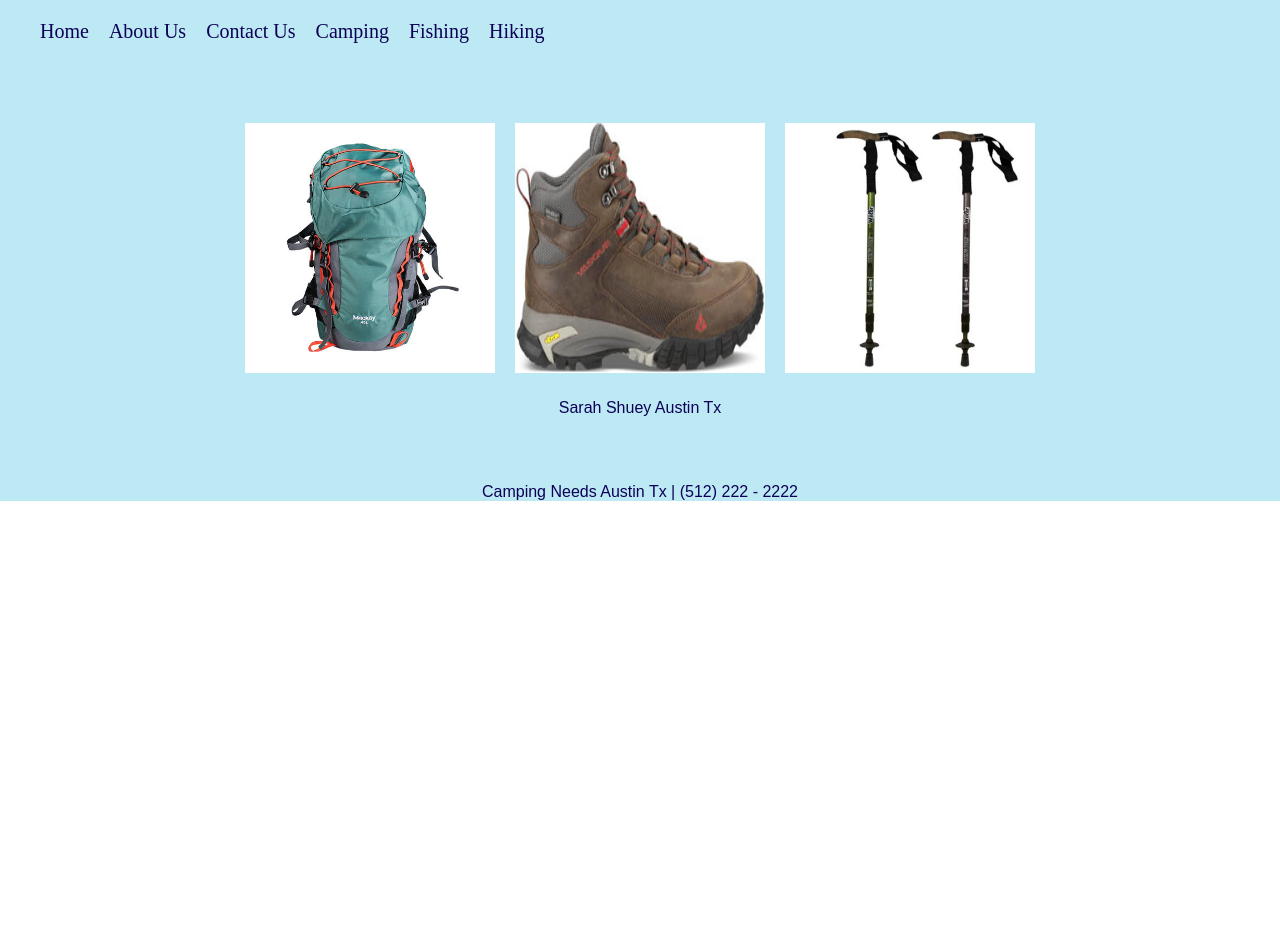
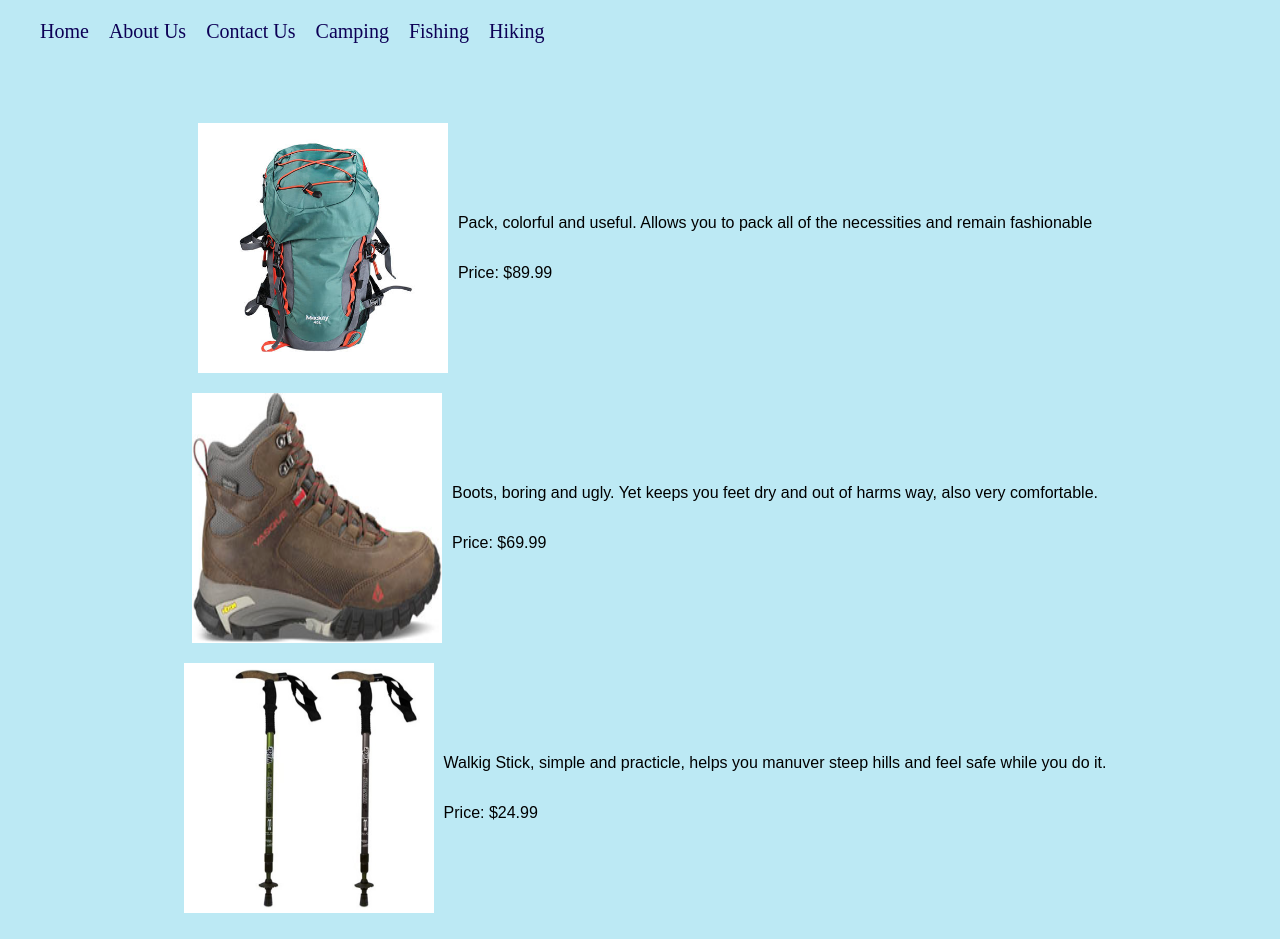
Before and after one commit to sarahshuey/weeklyPortfolio, a React (Create React App) app: page /HikingGear in a window 1280 px wide. Shown: the top 939 px of the page. Before the commit the page ends 800 px from the top, so only its background shows below. Built offline with nearby package versions, Linux system fonts and the light colour scheme.

Commit message:
prices and descriptions

```diff
--- a/src/components/App.js
+++ b/src/components/App.js
@@ -4,12 +4,25 @@ import image from '../images/campingneeds.jpg'
 
 class App extends Component {
   render() {
+    let aboutStyle = {
+      "backgroundColor": "#bce9f4",
+      "backgroundSize": "cover",
+      "backgroundPosition": "top",
+      "height": "50%",
+      "fontFamily": "Arizonia",
+      "padding": "50px",
+      "textAlign":"center"
+    }
+    let imgStyle={
+      "backgroundImage":"image",
+      "backgroundSize": "cover",
+    }
     return (
-      <div className="App">
-        <div className="image" style={{ display:"flex", flexDirection:"row", justifyContent:"center"}}>
+      <div className="App" style={aboutStyle}>
+        <div className="image" style={imgStyle}>
           <h2>Welcome to Camping Needs</h2>
         </div>
-        <img style={{width: 250, height: 250, padding:"10px"}} src={image} alt="img"></img>
+        <img style={{width: 800, height: 750, padding:"10px", backgroundColor:"#bce9f4"}} src={image} alt="img"></img>
       </div>
     );
   }
--- a/src/components/CampingNeeds.js
+++ b/src/components/CampingNeeds.js
@@ -19,10 +19,28 @@ export default class Portfolio extends Component {
     return(
       <div className="app-body findus offset col-lg-10 col-lg-offset-1">
         <section className="row" style={style}>
-        <div className="image" style={{ display:"flex", flexDirection:"row", justifyContent:"center"}}>
+        <div className="image" style={{ display:"flex", flexDirection:"column", justifyContent:"center"}}>
+        <div className="about" style={{ display:"flex", flexDirection:"row", justifyContent:"center"}}>
         <img style={{width: 250, height: 250, padding:"10px"}} src={image} alt="img"></img>
+        <div className="about" style={{ display:"flex", flexDirection:"column", justifyContent:"center"}}>
+        <p> Chair, to sit while roasting marshmellows </p>
+        <p> Price: $19.99</p>
+        </div>
+        </div>
+        <div className="about" style={{ display:"flex", flexDirection:"row", justifyContent:"center"}}>
           <img style={{width: 250, height: 250, padding:"10px"}} src={image2} alt="img"/>
+          <div className="about" style={{ display:"flex", flexDirection:"column", justifyContent:"center"}}>
+          <p> Sleeping Bag, because bears are afraid of sharks </p>
+          <p> Price: $49.99</p>
+          </div>
+          </div>
+          <div className="about" style={{ display:"flex", flexDirection:"row", justifyContent:"center"}}>
           <img style={{width: 250, height: 250, padding:"10px"}} src={image3} alt="img"/>
+          <div className="about" style={{ display:"flex", flexDirection:"column", justifyContent:"center"}}>
+          <p> Tent, colorful and useful. Keeps you dry and away from the elements </p>
+          <p> Price: $109.99</p>
+          </div>
+          </div>
           </div>
           <div className="col-lg-8 map">
             <a href="/" style={subHeadings}><p className="primary-text">Sarah Shuey Austin Tx</p></a>
--- a/src/components/FishingTackle.js
+++ b/src/components/FishingTackle.js
@@ -19,10 +19,28 @@ export default class Portfolio extends Component {
     return(
       <div className="app-body findus offset col-lg-10 col-lg-offset-1">
         <section className="row" style={style}>
-        <div className="image" style={{ display:"flex", flexDirection:"row", justifyContent:"center"}}>
+        <div className="image" style={{ display:"flex", flexDirection:"column", justifyContent:"center"}}>
+        <div className="about" style={{ display:"flex", flexDirection:"row", justifyContent:"center"}}>
         <img style={{width: 250, height: 250, padding:"10px"}} src={image} alt="img"></img>
+        <div className="about" style={{ display:"flex", flexDirection:"column", justifyContent:"center"}}>
+        <p> Bait, you wont catch a fish without this! </p>
+        <p> Price: $9.99</p>
+        </div>
+        </div>
+        <div className="about" style={{ display:"flex", flexDirection:"row", justifyContent:"center"}}>
           <img style={{width: 250, height: 250, padding:"10px"}} src={image2} alt="img"/>
+          <div className="about" style={{ display:"flex", flexDirection:"column", justifyContent:"center"}}>
+          <p> Tackle Box, place to store your bait </p>
+          <p> Price: $39.99</p>
+          </div>
+          </div>
+          <div className="about" style={{ display:"flex", flexDirection:"row", justifyContent:"center"}}>
           <img style={{width: 250, height: 250, padding:"10px"}} src={image3} alt="img"/>
+          <div className="about" style={{ display:"flex", flexDirection:"column", justifyContent:"center"}}>
+          <p> Fishing Rod, a place for the bait and fish to come together </p>
+          <p> Price: $99.99</p>
+          </div>
+          </div>
           </div>
           <div className="col-lg-8 map">
             <a href="/" style={subHeadings}><p className="primary-text">Sarah Shuey Austin Tx</p></a>
--- a/src/components/HikingGear.js
+++ b/src/components/HikingGear.js
@@ -18,11 +18,29 @@ export default class Portfolio extends Component {
     }
     return(
       <div className="app-body findus offset col-lg-10 col-lg-offset-1">
-        <section className="row" style={style}>
-        <div className="image" style={{ display:"flex", flexDirection:"row", justifyContent:"center"}}>
-        <img style={{width: 250, height: 250, padding:"10px"}} src={image} alt="img"></img>
+          <section className="row" style={style}>
+          <div className="image" style={{ display:"flex", flexDirection:"column", justifyContent:"center"}}>
+          <div className="about" style={{ display:"flex", flexDirection:"row", justifyContent:"center"}}>
+          <img style={{width: 250, height: 250, padding:"10px"}} src={image} alt="img"></img>
+          <div className="about" style={{ display:"flex", flexDirection:"column", justifyContent:"center"}}>
+          <p> Pack, colorful and useful. Allows you to pack all of the necessities and remain fashionable </p>
+          <p> Price: $89.99</p>
+          </div>
+          </div>
+          <div className="about" style={{ display:"flex", flexDirection:"row", justifyContent:"center"}}>
           <img style={{width: 250, height: 250, padding:"10px"}} src={image2} alt="img"/>
+          <div className="about" style={{ display:"flex", flexDirection:"column", justifyContent:"center"}}>
+          <p> Boots, boring and ugly. Yet keeps you feet dry and out of harms way, also very comfortable. </p>
+          <p> Price: $69.99</p>
+          </div>
+          </div>
+          <div className="about" style={{ display:"flex", flexDirection:"row", justifyContent:"center"}}>
           <img style={{width: 250, height: 250, padding:"10px"}} src={image3} alt="img"/>
+          <div className="about" style={{ display:"flex", flexDirection:"column", justifyContent:"center"}}>
+          <p> Walkig Stick, simple and practicle, helps you manuver steep hills and feel safe while you do it. </p>
+          <p> Price: $24.99</p>
+          </div>
+          </div>
           </div>
           <div className="col-lg-8 map">
             <a href="/" style={subHeadings}><p className="primary-text">Sarah Shuey Austin Tx</p></a>
--- a/src/styles/index.css
+++ b/src/styles/index.css
@@ -2,4 +2,5 @@ body {
   margin: 0;
   padding: 0;
   font-family: sans-serif;
+  background-color: #bce9f4
 }
```
